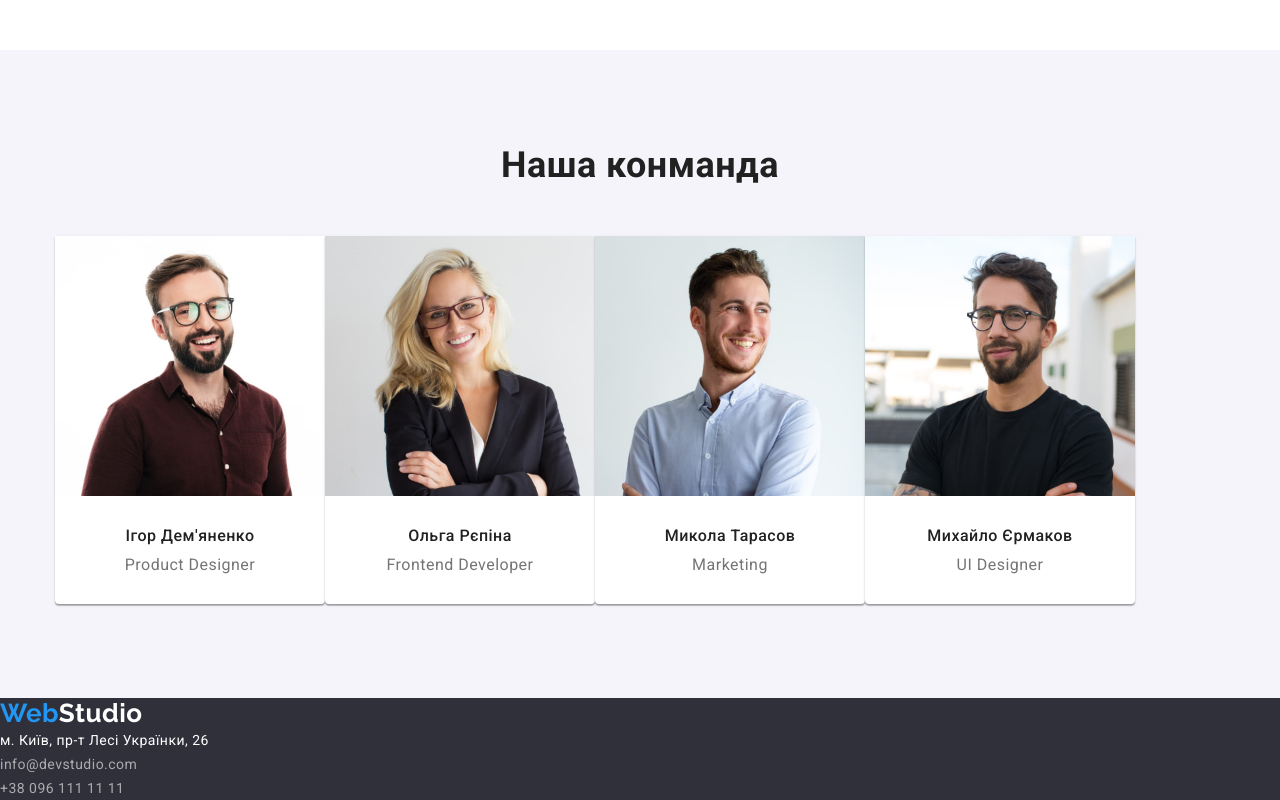
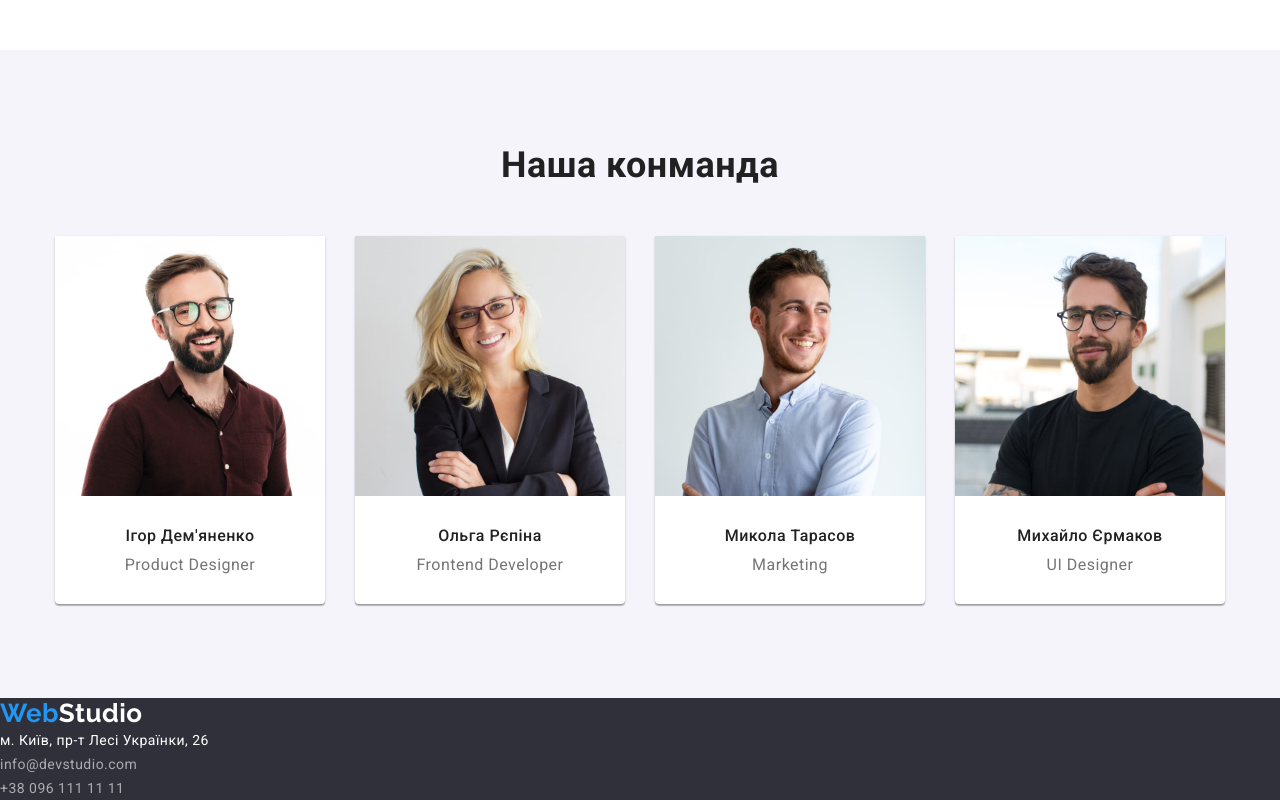
Before and after one commit to DanyloKharkiv/goit-markup-hw-03, a plain HTML site: page index.html in a window 1280 px wide. Shown: the part 1400-2200 px from the top of the page. Drawn offline with nearby package versions, Linux system fonts and the light colour scheme.

Commit message:
fix part of code

```diff
--- a/css/styles.css
+++ b/css/styles.css
@@ -210,8 +210,7 @@ body {
 }
 
 .thr-sec-item {
-    flex-basis: calc((100%-60px)/3);
-    padding-right: 0;
+    flex-basis: calc((100% - 60px) / 3);
 }
 
 /* стилі четвертої секції */
@@ -239,6 +238,7 @@ img {
     list-style: none;
     display: flex;
     flex-wrap: wrap;
+    gap: 30px;
 }
 
 .fourth-sec-items {
@@ -246,8 +246,7 @@ img {
     box-shadow: 0px 1px 3px rgba(0, 0, 0, 0.12), 0px 1px 1px rgba(0, 0, 0, 0.14), 0px 2px 1px rgba(0, 0, 0, 0.2);
     border-radius: 0px 0px 4px 4px;
     padding-bottom: 30px;
-    flex-basis: calc((100%-90px)/4);
-    margin: 0;
+    flex-basis: calc((100% - 90px) / 4);
 }
 
 .photo-teammate {
```
